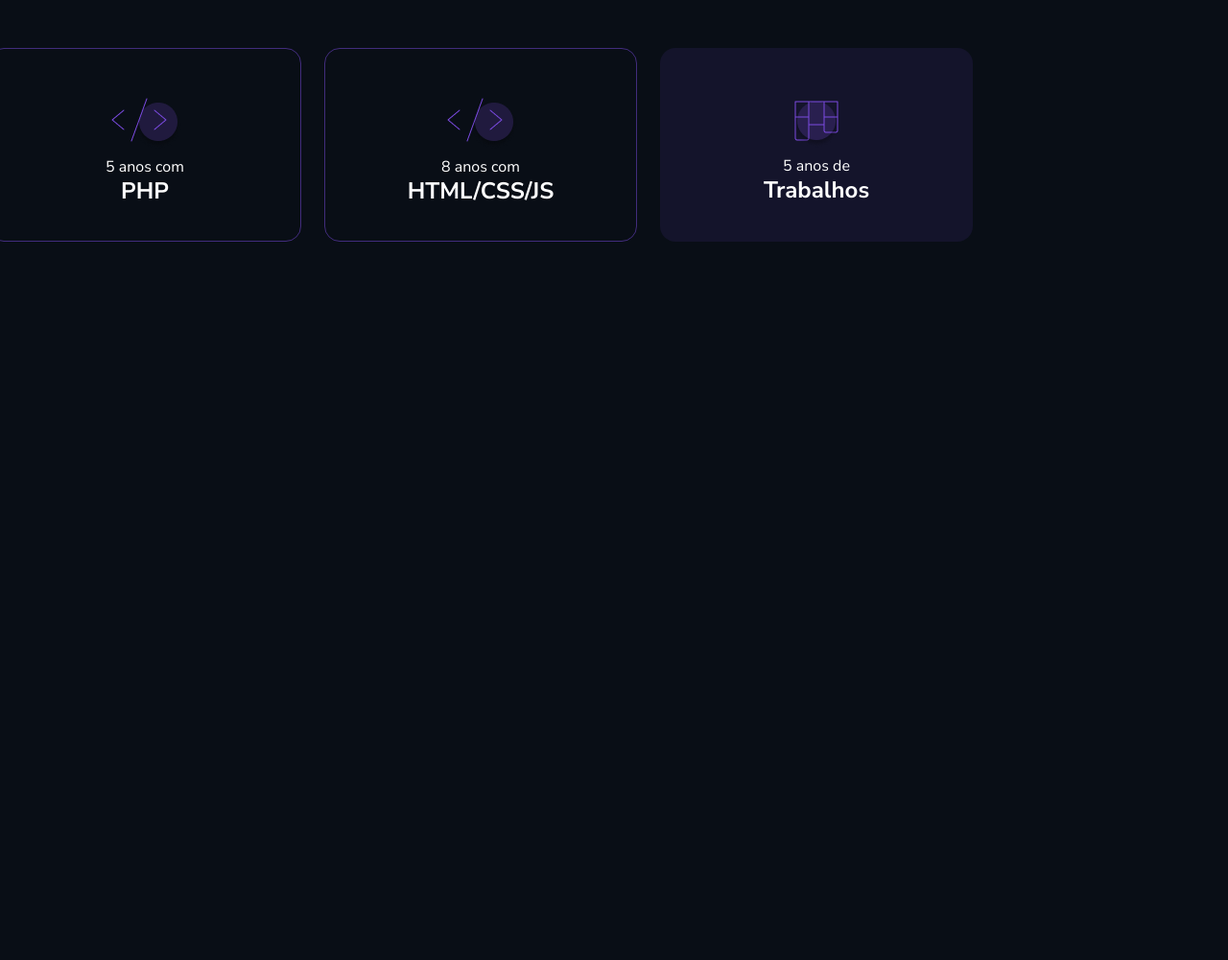
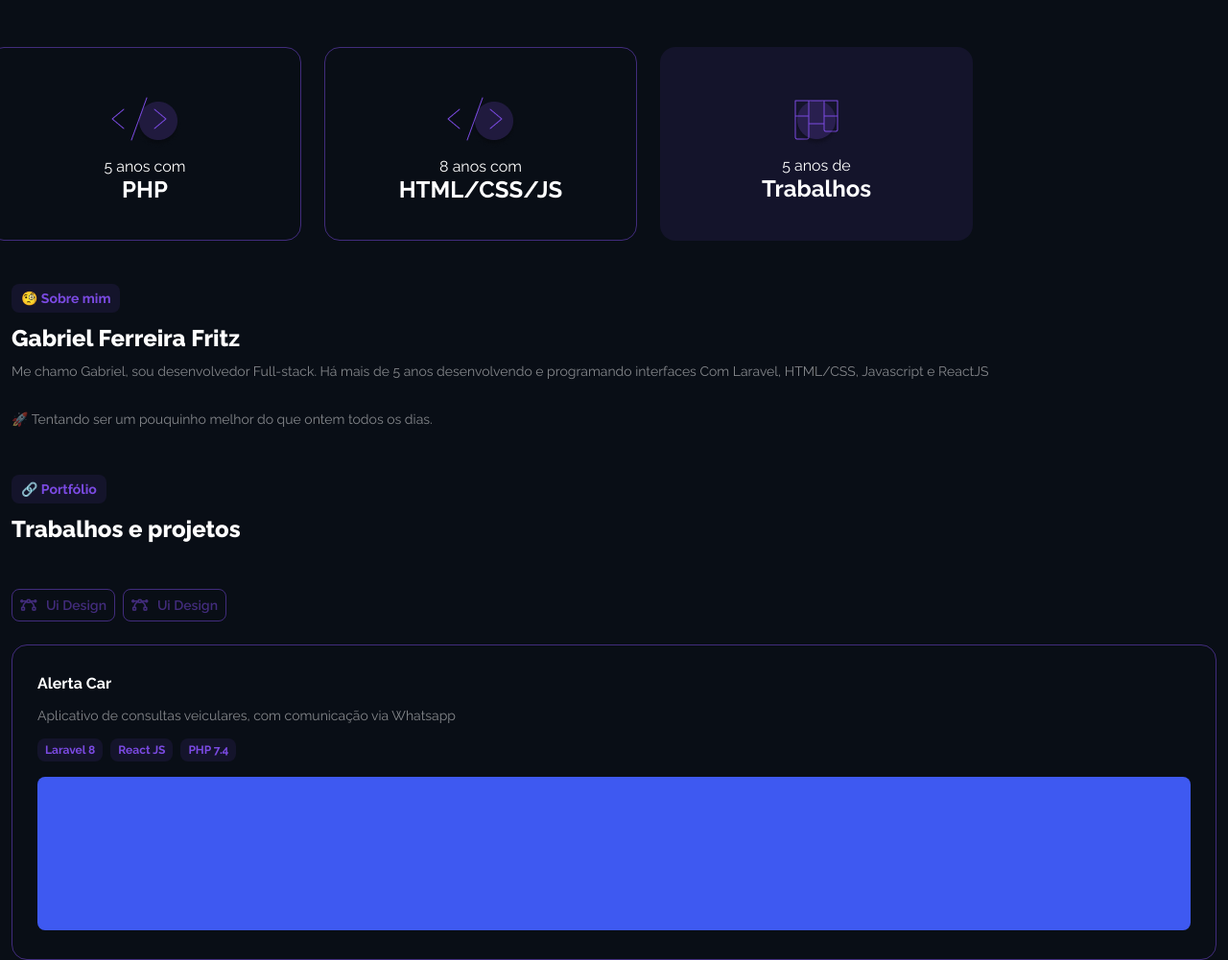
Before and after one commit to GFFritz/porfolio-2023, a website: page index.html in a window 1280 px wide. Shown: the part 1433-2434 px from the top of the page at 96% size. Before the commit the page ends 1733 px from the top, so only its background shows below. Drawn offline with nearby package versions, Linux system fonts and the light colour scheme.

Commit message:
Alteracao de fonte, leitura do arquivo de traducoes e novo bloco mobile

```diff
--- a/assets/css/style.css
+++ b/assets/css/style.css
@@ -4,9 +4,7 @@ General
 
 body {
   background-color: #090E16;
-  font-family: 'Inter', sans-serif;
-  font-family: 'Lato', sans-serif;
-  font-family: 'Nunito Sans', sans-serif;
+  font-family: 'Raleway', sans-serif;
 }
 
 a {
@@ -26,7 +24,7 @@ a {
   align-items: center;
   text-align: center;
   color: #7B4AE2;
-  padding: 5px 10px;
+  padding: 7px 10px;
   background: rgba(123, 74, 226, 0.1);
   border-radius: 8px;
 }
@@ -59,6 +57,14 @@ HEADER
   font-size: 20px;
   border-radius: 50%;
   color: #090E16;
+}
+
+.social-link-icon-1:hover {
+  background-color: #7B4AE2;
+}
+
+.social-link-icon-2:hover {
+  color: #7B4AE2;
 }
 
 .social-link-icon-2 {
@@ -94,6 +100,10 @@ HEADER
   color: rgba(123, 74, 226, 0.5);
 }
 
+.header-cta a:hover {
+  color: #7B4AE2;
+}
+
 #download-cv i {
   border-bottom: solid 1px rgba(123, 74, 226, 0.5);
   text-align: center;
@@ -106,6 +116,11 @@ HEADER
   padding: 12px 10px;
   margin: auto 0;
   display: flex;
+}
+
+.header-btn:hover {
+  background: rgba(123, 74, 226, 0.1);
+  color: #7B4AE2;
 }
 
 .header-btn i {
@@ -145,3 +160,112 @@ EXPERIENCE
   text-align: center;
   color: #FFFFFF;
 }
+
+/****************
+ABOUT
+*****************/
+
+.about-name {
+  font-style: normal;
+  font-weight: 800;
+  font-size: 24px;
+  line-height: 28px;
+  color: #FFFFFF;
+}
+
+.about-text {
+  font-style: normal;
+  font-weight: 400;
+  font-size: 14px;
+  line-height: 25px;
+  text-align: justify;
+  color: #ffffff80;
+}
+
+/****************
+PORFOLIO
+*****************/
+
+.portfolio-title {
+  font-style: normal;
+  font-weight: 800;
+  font-size: 24px;
+  line-height: 28px;
+  color: #FFFFFF;
+}
+
+.projects-nav {
+  display: flex;
+}
+
+.project-btn {
+  border: 1px solid rgba(123, 74, 226, 0.5);
+  border-radius: 8px;
+  display: block;
+  text-align: center;
+  padding: 8px;
+  font-style: normal;
+  font-weight: 600;
+  font-size: 14px;
+  line-height: 16px;
+  color: rgba(123, 74, 226, 0.5);
+  cursor: pointer;
+}
+
+.project-btn i {
+  margin-right: 6px;
+}
+
+.project-btn:hover {
+  background: rgba(123, 74, 226, 0.1);
+  font-weight: 700;
+  color: #7B4AE2;
+}
+
+.project-card {
+  border: 1px solid rgba(123, 74, 226, 0.5);
+  border-radius: 16px;
+  padding: 30px 26px;
+}
+
+.project-title {
+  font-style: normal;
+  font-weight: 700;
+  font-size: 16px;
+  line-height: 19px;
+  color: #FFFFFF;
+}
+
+.project-description {
+  font-style: normal;
+  font-weight: 400;
+  font-size: 14px;
+  line-height: 16px;
+  color: rgba(255, 255, 255, 0.5);
+}
+
+.project-tag {
+  background: rgba(123, 74, 226, 0.1);
+  border-radius: 8px;
+  font-style: normal;
+  font-weight: 700;
+  font-size: 12px;
+  line-height: 14px;
+  display: flex;
+  align-items: center;
+  text-align: center;
+  color: #7B4AE2;
+  padding: 5px 8px;
+  cursor: pointer;
+}
+
+.project-tag:hover {
+  background: rgba(123, 74, 226, 0.2);
+}
+
+.project-img {
+  width: 100%;
+  height: 160px;
+  background-color: #3e59f1;
+  border-radius: 8px;
+}
--- a/assets/js/main.js
+++ b/assets/js/main.js
@@ -1,4 +1,4 @@
 // Read Json File to translate - TO DO
 fetch('../lang/pt_br.json')
     .then((response) => response.json())
-    .then((json) => console.log(json.test));
+    .then((json) => console.log(json));
--- a/index.html
+++ b/index.html
@@ -10,7 +10,8 @@
   <!-- Import Font -->
   <link rel="preconnect" href="https://fonts.googleapis.com">
   <link rel="preconnect" href="https://fonts.gstatic.com" crossorigin>
-  <link href="https://fonts.googleapis.com/css2?family=Inter:wght@100;200;300;400;500;600;700;800;900&family=Lato:wght@100&family=Nunito+Sans:wght@400;700;800;900&display=swap" rel="stylesheet">
+  <link rel="preconnect" href="https://fonts.googleapis.com">
+  <link href="https://fonts.googleapis.com/css2?family=Raleway:wght@100;200;300;400;500;600;700;800;900&display=swap" rel="stylesheet">
 
   <!-- Import Bootstrap -->
   <link rel="stylesheet" href="node_modules/bootstrap/dist/css/bootstrap.min.css">
@@ -94,11 +95,73 @@
     </div>
   </section>
 
+  <section class="about mb-5">
+    <div class="container">
+      <div class="section-highlight">
+        🧐 Sobre mim
+      </div>
+      <div class="about-name mt-3">
+        Gabriel Ferreira Fritz
+      </div>
+
+      <div class="about-text mt-2">
+        Me chamo Gabriel, sou desenvolvedor Full-stack. Há mais de 5 anos desenvolvendo e programando interfaces Com Laravel, HTML/CSS, Javascript e ReactJS
+        <br><br>
+        🚀 Tentando ser um pouquinho melhor do que ontem todos os dias.
+      </div>
+    </div>
+  </section>
+
+  <section class="portfolio">
+    <div class="container">
+      <div class="section-highlight">
+        🔗 Portfólio
+      </div>
+      <div class="portfolio-title mt-3">
+        Trabalhos e projetos
+      </div>
+      <div class="projects-nav mt-5 mb-4 gap-2">
+        <div class="project-btn">
+          <i class="fa-solid fa-bezier-curve"></i>
+          Ui Design
+        </div>
+
+        <div class="project-btn">
+          <i class="fa-solid fa-bezier-curve"></i>
+          Ui Design
+        </div>
+      </div>
+
+      <div class="project-card">
+        <div class="project-title">
+          Alerta Car
+        </div>
+        <div class="project-description mt-3">
+          Aplicativo de consultas veiculares, com comunicação via Whatsapp
+        </div>
+
+        <div class="d-flex gap-2 mt-3">
+          <div class="project-tag">
+            Laravel 8
+          </div>
+          <div class="project-tag">
+            React JS
+          </div>
+          <div class="project-tag">
+            PHP 7.4
+          </div>
+        </div>
+
+        <div class="project-img mt-3"></div>
+      </div>
+    </div>
+  </section>
+
+    <!-- Import jquery -->
+    <script type="text/javascript" src="node_modules/jquery/dist/jquery.js"></script>
+
   <!-- Import main JS -->
   <script type="text/javascript" src="assets/js/main.js"></script>
 
-  <!-- Import jquery -->
-  <script type="text/javascript" src="node_modules/jquery/dist/jquery.js"></script>
-
 </body>
 </html>
```
Also changed, not shown: lang/pt_br.json (line endings or trailing spaces).
